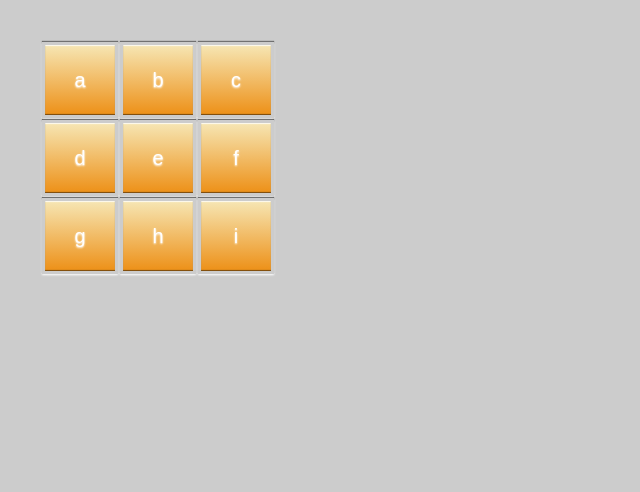
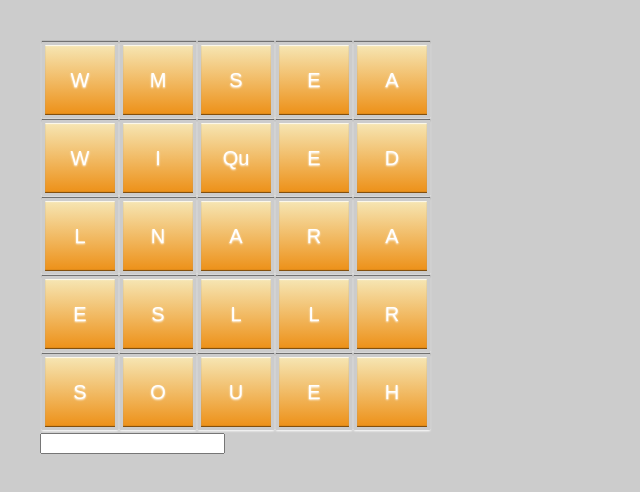
Before and after one commit to Azeezah/Boggle-Webapp-v2, a React (Create React App) app: page / in a window 1280 px wide. Shown: the top 492 px of the page, without its empty margins (0-640 px from the left). Built offline with nearby package versions, Linux system fonts and the light colour scheme.

Commit message:
Add input box for guess

```diff
--- a/src/App.js
+++ b/src/App.js
@@ -8,7 +8,7 @@ show words found
 import React, { Component } from 'react';
 import logo from './logo.svg';
 import './App.css';
-import TextInput from './Board';
+import Board from './Board';
 
 class App extends Component {
   render() {
@@ -27,7 +27,7 @@ class App extends Component {
           >
             Learn React
           </a>
-          <TextInput />
+          <Board />
         </header>
       </div>
     );
--- a/src/Board.js
+++ b/src/Board.js
@@ -1,15 +1,50 @@
-import React from 'react';
+import React, { Component } from 'react';
+//import logo from './logo.svg';
+import './Board.css';
 
-function TextInput() {
-  function getUserInput() {
-    const resp = prompt("jajaja");
-    console.log(resp);
+// var board = [['a', 'b', 'c'],['d', 'e', 'f'],['g', 'h', 'i']]
+
+// Returns a random 5x5 board, using the official letter distribution.
+export function RandomGrid() {
+  // prettier-ignore
+  const dice = ["AAAFRS", "AAEEEE", "AAFIRS", "ADENNN", "AEEEEM",
+                "AEEGMU", "AEGMNN", "AFIRSY", "BJKQXZ", "CCNSTW",
+                "CEIILT", "CEILPT", "CEIPST", "DHHNOT", "DHHLOR",
+                "DHLNOR", "DDLNOR", "EIIITT", "EMOTTT", "ENSSSU",
+                "FIPRSY", "GORRVW", "HIPRRY", "NOOTUW", "OOOTTU"];
+  let chars = dice.map(cube => cube[Math.floor(Math.random() * cube.length)]);
+  chars.sort(() => Math.random() - 0.5); // Shuffle the letters.
+
+  const SIZE = 5;
+  let grid = [];
+  for (let row = 0; row < SIZE; row++) {
+    grid[row] = [];
+    for (let col = 0; col < SIZE; ++col) {
+      grid[row][col] = chars[SIZE * row + col];
+      if (grid[row][col] === "Q") grid[row][col] = "Qu";
+    }
   }
-  return (
-    <button onClick={()=>getUserInput()}>
-      Get Input
-    </button>
-  );
+  return grid;
 }
 
-export default TextInput;
+var board = RandomGrid()
+
+class Board extends Component {
+  render() {
+    return (
+      <div className="Board">
+      <table>
+      {board.map((row, i) => {
+        return (
+          <tr>
+          {row.map((elem, j)=>{
+            return <td key={i}>{elem}</td>
+          })}
+          </tr>)})}
+      </table>
+      </div>
+    );
+  }
+}
+
+export default Board;
--- a/src/Game.js
+++ b/src/Game.js
@@ -1,24 +1,34 @@
-import React, { Component } from 'react';
-//import logo from './logo.svg';
-import './Game.css';
-
-var board = [['a', 'b', 'c'],['d', 'e', 'f'],['g', 'h', 'i']]
+import React, {Component,} from 'react';
+import Board from './Board';
 
 class Game extends Component {
+  constructor(props) {
+    super(props);
+    this.state = {
+      guess: ''
+    };
+  }
+  changeGuess = (e) => {
+    this.setState({[e.target.name]:e.target.value})
+  }
+  submitGuess = (e) => {
+    e.preventDefault();
+    this.setState({guess: ''})
+  }
+
   render() {
     return (
-      <div className="Game">
-      <table>
-      {board.map((row, i) => {
-        return (
-          <tr>
-          {row.map((elem, j)=>{
-            return <td key={i}>{elem}</td>
-          })}
-          </tr>)})}
-      </table>
+      <div>
+        <Board />
+        <form>
+          <input
+            name='guess'
+            value={this.state.guess}
+            onChange={(e) => this.changeGuess(e)} />
+          <button hidden onClick={(e) => this.submitGuess(e)}>Guess</button>
+        </form>
       </div>
-    );
+    )
   }
 }
 
--- a/src/index.js
+++ b/src/index.js
@@ -2,5 +2,7 @@ import React from 'react';
 import ReactDOM from 'react-dom';
 import './index.css';
 import Game from './Game';
+//import Board from './Board';
+//import Form from './Form';
 
 ReactDOM.render(<Game />, document.getElementById('root'));
```
Also changed, not shown: src/Board.css (renamed from src/Game.css), 1 other file (tests, documents, lock files or other folders).
